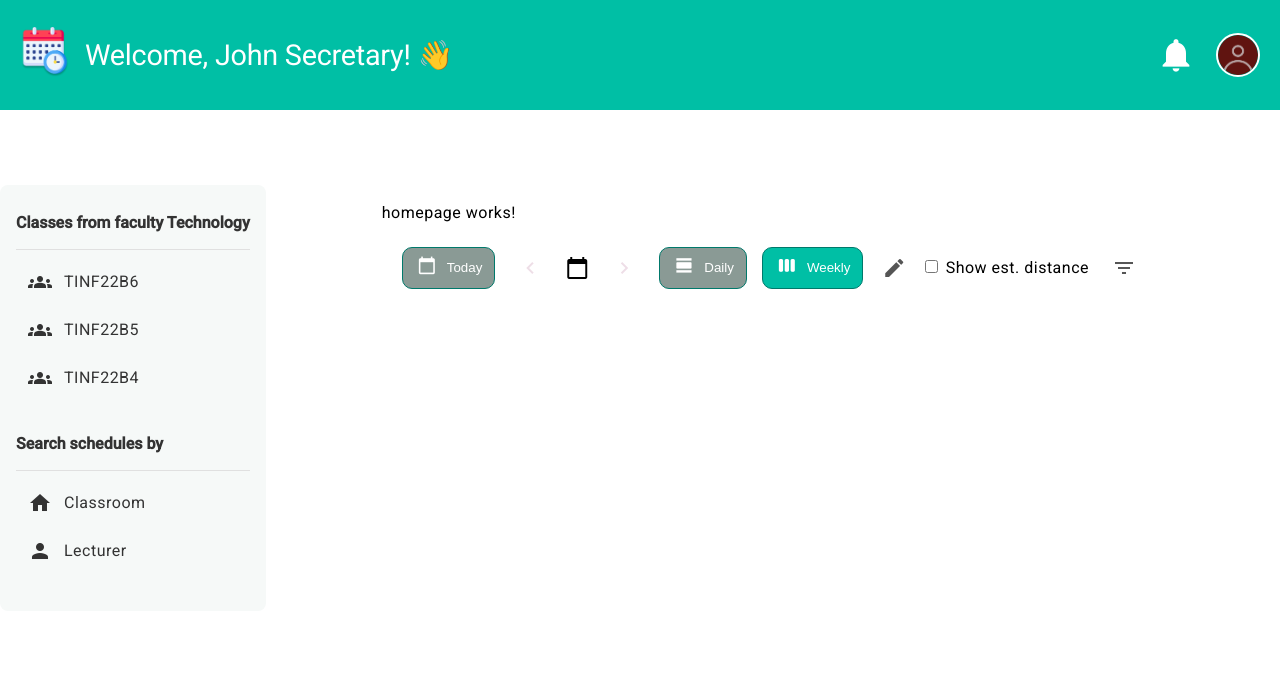
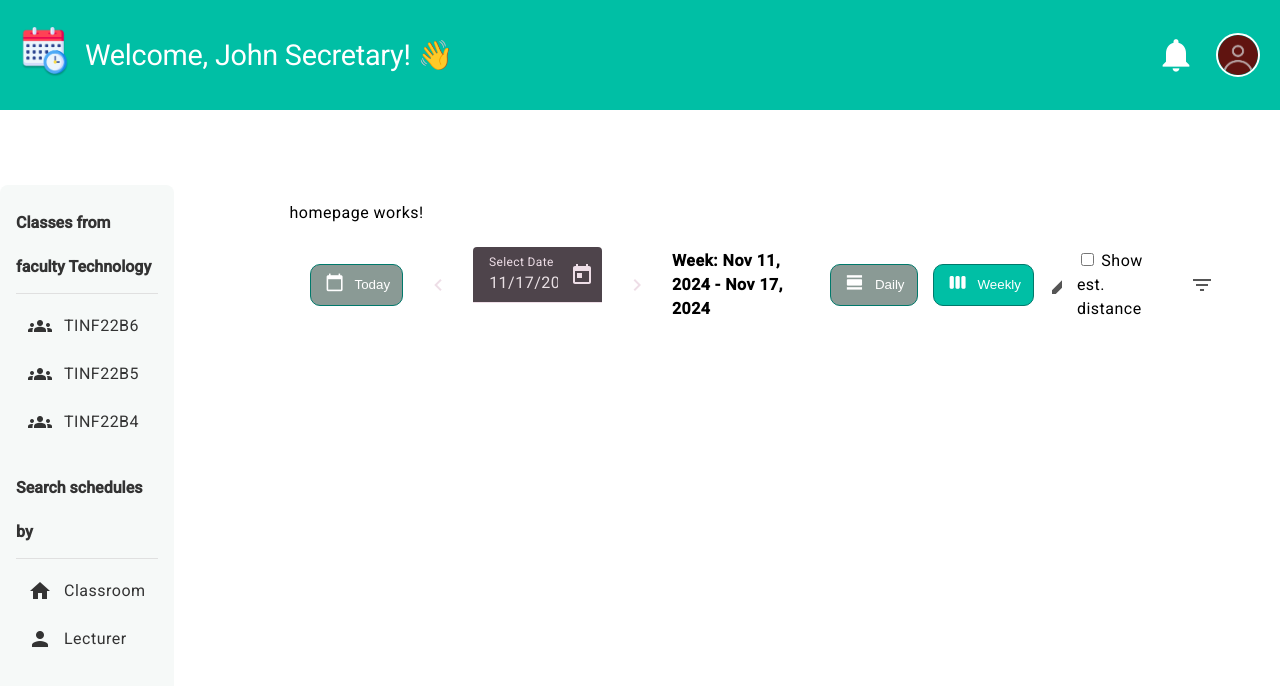
Before and after one commit to FurKay00/TimetablePlanning, an Angular app in the folder frontend/: page /homepage in a window 1280 px wide. Shown: the top 686 px of the page. Built offline with nearby package versions, Linux system fonts and the light colour scheme.

Commit message:
feat: toolbar component holds current week values and date

```diff
--- a/frontend/package.json
+++ b/frontend/package.json
@@ -21,6 +21,7 @@
     "@angular/platform-browser-dynamic": "^18.2.0",
     "@angular/router": "^18.2.0",
     "angular-calendar": "^0.31.1",
+    "date-fns": "^4.1.0",
     "rxjs": "~7.8.0",
     "tslib": "^2.3.0",
     "zone.js": "~0.14.10"
--- a/frontend/src/app/app.config.ts
+++ b/frontend/src/app/app.config.ts
@@ -3,7 +3,8 @@ import { provideRouter } from '@angular/router';
 
 import { routes } from './app.routes';
 import { provideAnimationsAsync } from '@angular/platform-browser/animations/async';
+import {provideNativeDateAdapter} from '@angular/material/core';
 
 export const appConfig: ApplicationConfig = {
-  providers: [provideZoneChangeDetection({ eventCoalescing: true }), provideRouter(routes), provideAnimationsAsync()]
+  providers: [provideZoneChangeDetection({ eventCoalescing: true }), provideRouter(routes), provideAnimationsAsync(), provideNativeDateAdapter()]
 };
--- a/frontend/src/app/general/toolbar/toolbar.component.css
+++ b/frontend/src/app/general/toolbar/toolbar.component.css
@@ -63,3 +63,8 @@
   accent-color: #9acb9c;
   cursor: pointer;
 }
+
+.week-display {
+  font-weight: bold;
+  margin-left: auto;
+}
--- a/frontend/src/app/general/toolbar/toolbar.component.html
+++ b/frontend/src/app/general/toolbar/toolbar.component.html
@@ -1,18 +1,30 @@
 <div class="toolbar">
-  <button class="toolbox-button">
+  <button class="toolbox-button" (click)="resetToCurrentWeek()">
     <mat-icon class="button-icon">calendar_today</mat-icon>
     <span>Today</span>
   </button>
 
-  <button mat-icon-button class="nav-button">
+  <button mat-icon-button class="nav-button" (click)="setToLastWeek()">
     <mat-icon>chevron_left</mat-icon>
   </button>
 
-  <mat-icon>calendar_today</mat-icon>
+  <mat-form-field>
+    <mat-label>Select Date</mat-label>
+    <input
+      matInput [matDatepicker]="picker"
+      [ngModel]="currentDate"
+      (dateChange)="onDateSelected($event.value)">
+    <mat-datepicker-toggle matIconSuffix [for]="picker"></mat-datepicker-toggle>
+    <mat-datepicker #picker></mat-datepicker>
+  </mat-form-field>
 
-  <button mat-icon-button class="nav-button">
+  <button mat-icon-button class="nav-button" (click)="setToNextWeek()">
     <mat-icon>chevron_right</mat-icon>
   </button>
+
+  <div class="week-display">
+    Week: {{ startOfWeek | date: 'MMM d, yyyy' }} - {{ endOfWeek | date: 'MMM d, yyyy' }}
+  </div>
 
   <button class="toolbox-button" [class.active]="viewMode === 'day'" (click)="setViewMode('day')">
     <mat-icon class="button-icon">view_day</mat-icon>
--- a/frontend/src/app/general/toolbar/toolbar.component.ts
+++ b/frontend/src/app/general/toolbar/toolbar.component.ts
@@ -1,8 +1,13 @@
-import { Component } from '@angular/core';
+import {Component, EventEmitter, Output} from '@angular/core';
 import {FormsModule} from '@angular/forms';
 import {MatIcon} from '@angular/material/icon';
 import {MatButton, MatIconButton} from '@angular/material/button';
 import {MatCheckbox} from '@angular/material/checkbox';
+import {startOfWeek, endOfWeek, eachDayOfInterval, addWeeks, subWeeks} from 'date-fns';
+import {MatDatepickerModule} from '@angular/material/datepicker';
+import {MatInput, MatInputModule, MatLabel} from '@angular/material/input';
+import {MatFormFieldModule} from '@angular/material/form-field';
+import {DatePipe} from '@angular/common';
 
 @Component({
   selector: 'app-toolbar',
@@ -12,28 +17,63 @@ import {MatCheckbox} from '@angular/material/checkbox';
     MatIcon,
     MatIconButton,
     MatCheckbox,
-    MatButton
+    MatButton,
+    MatDatepickerModule,
+    MatFormFieldModule,
+    DatePipe,
+    MatLabel,
+    MatInput
   ],
   templateUrl: './toolbar.component.html',
   styleUrl: './toolbar.component.css'
 })
 export class ToolbarComponent {
+  @Output() weekDaysSelected  = new EventEmitter<Date[]>();
+
   showDistance = false;
   viewMode: 'day' | 'week' = 'week';
+  startOfWeek!: Date;
+  endOfWeek!: Date;
+  currentDate:Date = new Date();
+
+  constructor() {
+    this.resetToCurrentWeek();
+  }
 
   setViewMode(mode: 'day' | 'week'): void {
     this.viewMode = mode;
   }
 
-  goToday() {
-    console.log('Reset to today');
+  onDateSelected(selectedDate: Date): void {
+    this.startOfWeek = startOfWeek(selectedDate, { weekStartsOn: 1 }); // Week starts on Monday
+    this.endOfWeek = endOfWeek(selectedDate, { weekStartsOn: 1 });
+    this.currentDate = selectedDate;
+
+    this.emitWeekDays();
   }
 
-  previous() {
-    console.log('Go to previous');
+  setToNextWeek():void{
+    this.onDateSelected( addWeeks(this.currentDate, 1));
   }
 
-  next() {
-    console.log('Go to next');
+  setToLastWeek():void{
+    this.onDateSelected( subWeeks(this.currentDate, 1));
+  }
+
+  resetToCurrentWeek(): void {
+    const today = new Date();
+    this.currentDate = today;
+    this.startOfWeek = startOfWeek(today, { weekStartsOn: 1 });
+    this.endOfWeek = endOfWeek(today, { weekStartsOn: 1 });
+
+    this.emitWeekDays();
+  }
+
+  emitWeekDays(): void {
+    const weekDays = eachDayOfInterval({
+      start: this.startOfWeek,
+      end: this.endOfWeek,
+    });
+    this.weekDaysSelected.emit(weekDays);
   }
 }
```
Also changed, not shown: 1 other file (tests, documents, lock files or other folders).
